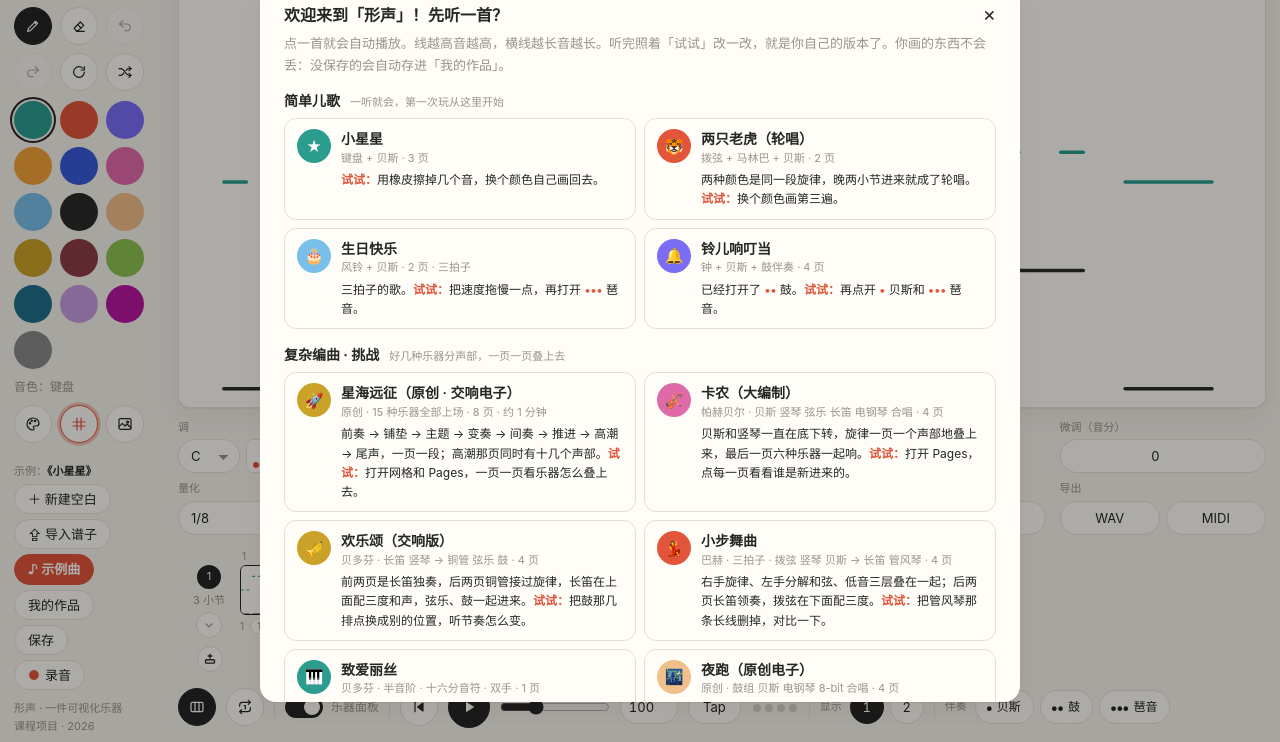
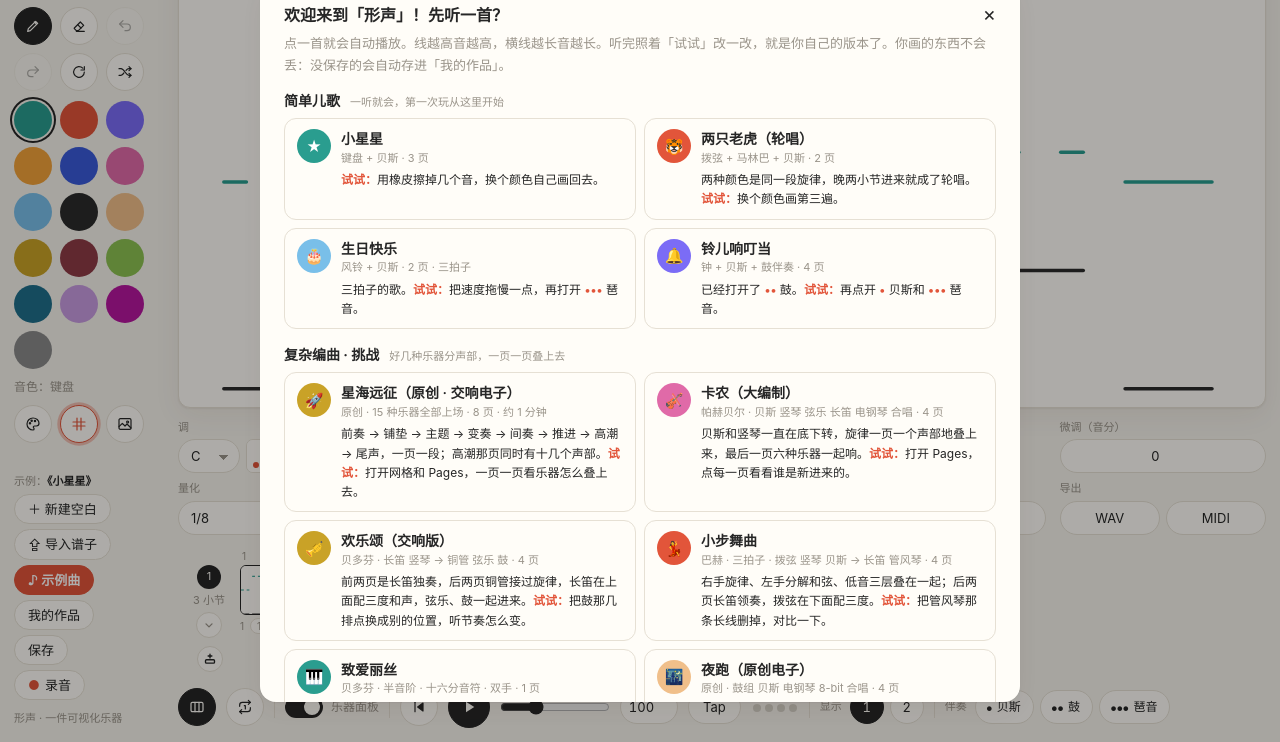
Before and after one commit to Rose-MYS/ShapeSound, a plain HTML site: page 工作文件/shapesound/index.html in a window 1280 px wide. Shown: the part 58-800 px from the top of the page. Drawn offline with Linux system fonts and the light colour scheme.

Commit message:
去掉「课程项目」字样：这是个人作品
- 仓库 README 和网页左下角署名里删去「课程项目 · 2026」

Co-Authored-By: Claude Opus 5.5 <noreply@anthropic.com>
Claude-Session: https://claude.ai/code/session_01BhXGutAWN2iYqDKLTz8DVj

```diff
--- a/工作文件/shapesound/index.html
+++ b/工作文件/shapesound/index.html
@@ -45,7 +45,7 @@
     <button class="pill" id="save" data-tip="保存到「我的作品」（Ctrl+S）">保存</button>
     <button class="pill" id="rec">录音</button>
   </div>
-  <div class="credit">形声 · 一件可视化乐器<br>课程项目 · 2026</div>
+  <div class="credit">形声 · 一件可视化乐器</div>
 </aside>
 
 <!-- ================= 主区 ================= -->
```
Also changed, not shown: 最终成品/形声.html (+1 -1 lines), 1 other file.
